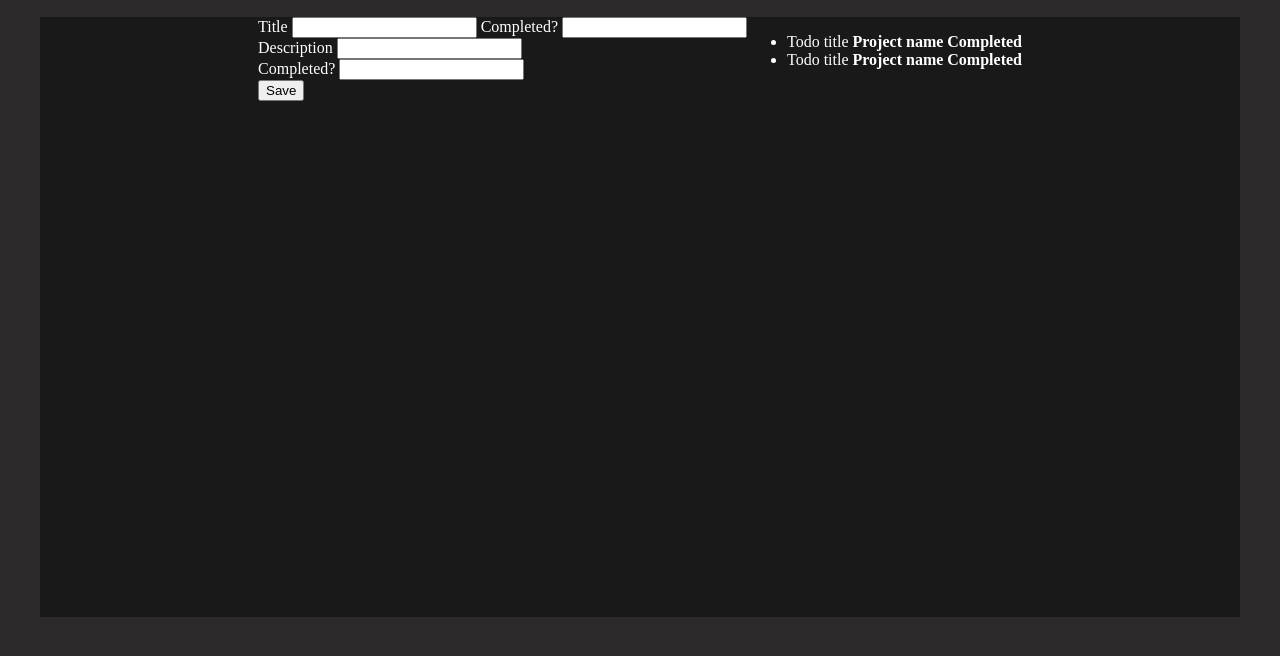
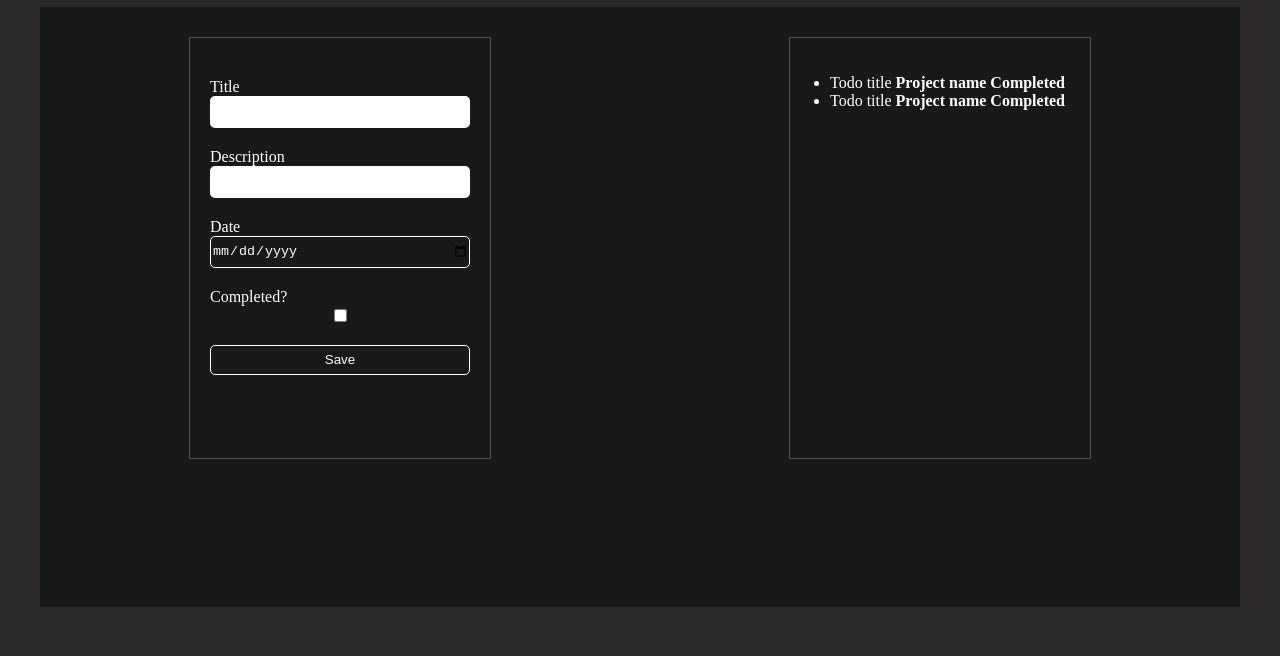
Before and after one commit to TashfeenRao/todo-js, a website built with webpack: page dist/index.html in a window 1280 px wide. Shown: the part 78-734 px from the top of the page. Built offline with nearby package versions, Linux system fonts and the light colour scheme.

Commit message:
finish style for the todo form

```diff
--- a/src/style.css
+++ b/src/style.css
@@ -6,7 +6,7 @@ body {
 header {
   max-height: 150px;
   background-color: rgb(26, 25, 25);
-  margin-bottom: 20px;
+  margin-bottom: 10px;
 }
 header nav {
   display: flex;
@@ -26,8 +26,43 @@ nav ul {
 .container {
   margin: auto;
   display: flex;
-  justify-content: center;
+  justify-content: space-between;
   max-width: 1200px;
   min-height: 600px;
   background-color: rgb(26, 25, 25);
 }
+
+.toto-form, .todo-list{
+    margin-top: 30px;
+    border: 1px solid   rgb(82, 82, 82);
+    height: 400px;
+    margin-left: auto;
+    margin-right: auto;
+    min-width: 300px;
+    min-height: 400px;
+    padding-top: 20px;
+}
+
+form .form-input{
+ display: flex;
+ flex-direction: column;
+ padding:20px 20px 0px 20px;
+}
+.form-input #todo-title, .form-input #todo-desc, .form-input #todo-date{
+    border-radius: 5px ;
+    border: none;
+    min-height: 30px;
+}
+.form-input #todo-date{
+    background-color: rgb(26, 25, 25);
+    color: white;
+    border: 1px solid white;
+}
+
+.form-input #saver{
+    background-color: rgb(26, 25, 25);
+    border: 1px solid white;
+    border-radius: 5px;
+    color: white;
+    min-height: 30px;
+}
```
Also changed, not shown: dist/index.html, dist/main.css, 1 other file.
